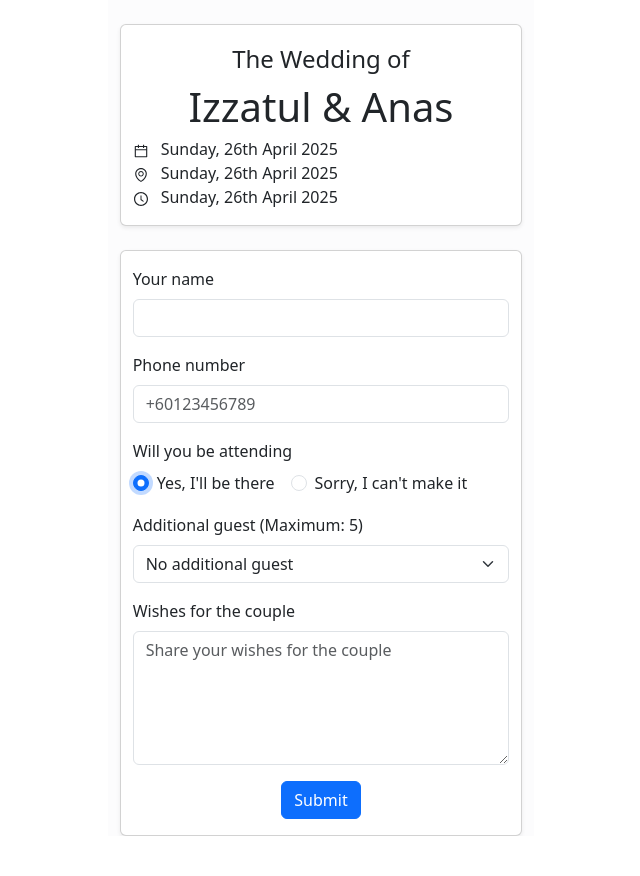
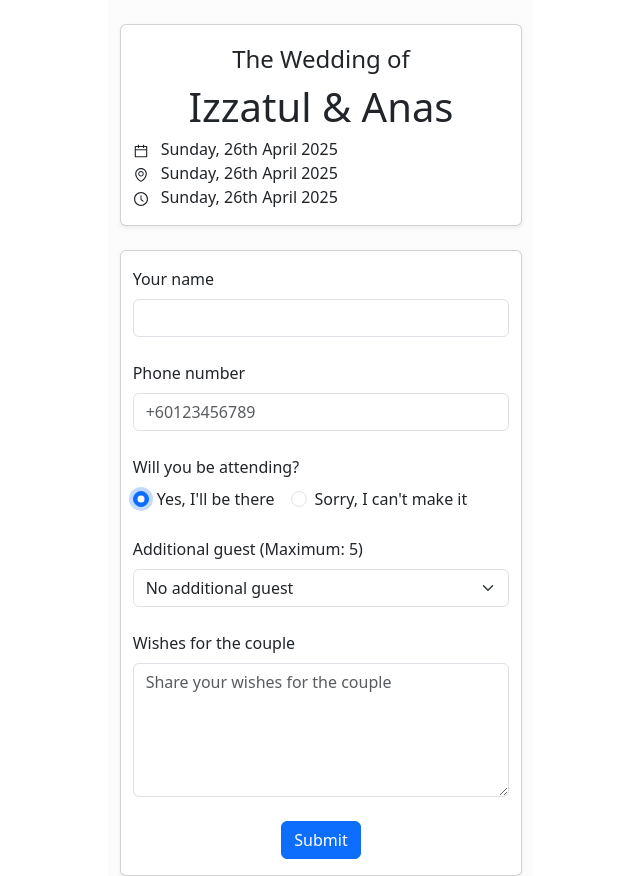
Before and after one commit to Zer0-01/react-typescript-wedding-invitation, a React (Vite) app: page /home in a window 1280 px wide. Both pictures are taken after a click on the radio button "Yes, I'll be there". Shown: the whole page, without its empty margins (319-959 px from the left). Before the commit the page ends 836 px from the top, so only its background shows below. Built offline with nearby package versions, Linux system fonts and the light colour scheme.

Commit message:
fix: radio button

```diff
--- a/src/components/big/RsvpForm.tsx
+++ b/src/components/big/RsvpForm.tsx
@@ -19,33 +19,61 @@ const RsvpForm = () => {
 
     const [showModal, setShowModal] = useState(false);
 
+    const [validated, setValidated] = useState(false);
+
+    const handleSubmit = (event: React.FormEvent<HTMLFormElement>) => {
+        const form = event.currentTarget;
+        if (form.checkValidity() === false) {
+            event.preventDefault();
+            event.stopPropagation();
+        }
+
+        setValidated(true);
+    };
+
+
     return (
         <>
             <Card className="shadow-sm py-3 ">
                 <Container>
-                    <Form>
-                        <Form.Group className="mb-3" controlId="formBasicName">
+                    <Form noValidate validated={validated} onSubmit={handleSubmit}>
+                        <Form.Group className="mb-4" controlId="formBasicName">
                             <Form.Label>Your name</Form.Label>
-                            <Form.Control type="text" onChange={(e) => setForm({ ...form, name: e.target.value })} />
+                            <Form.Control required type="text" onChange={(e) => setForm({ ...form, name: e.target.value })} />
+                            <Form.Control.Feedback type="invalid">Please enter your name.</Form.Control.Feedback>
                         </Form.Group>
 
-                        <Form.Group className="mb-3" controlId="formBasicPhoneNumber">
+                        <Form.Group className="mb-4" controlId="formBasicPhoneNumber">
                             <Form.Label>Phone number</Form.Label>
-                            <Form.Control type="text" placeholder="+60123456789" onChange={(e) => setForm({ ...form, phoneNumber: e.target.value })} />
+                            <Form.Control required type="text" placeholder="+60123456789" onChange={(e) => setForm({ ...form, phoneNumber: e.target.value })} />
+                            <Form.Control.Feedback type="invalid">Please enter your phone number.</Form.Control.Feedback>
                         </Form.Group>
 
-                        <Form.Group className="mb-3" controlId="formBasicAttendance">
-                            <Form.Label>Will you be attending</Form.Label>
-                            <div />
-                            <Form.Check id="radio-1" inline type="radio" label="Yes, I'll be there" name="group1" onChange={() => setForm({ ...form, attendance: true })}
-                            />
-                            <Form.Check id="radio-2" inline type="radio" label="Sorry, I can't make it" name="group1" onChange={() => setForm({ ...form, attendance: false, guestCount: 0 })}
-                            />
+                        <Form.Group className="mb-4">
+                            <div className="mb-2">Will you be attending?</div>
+                            <div key="inline-radio" className="mb-3">
+                                <Form.Check
+                                    inline
+                                    label="Yes, I'll be there"
+                                    name="attendance"
+                                    type="radio"
+                                    id="attendYes"
+                                    onChange={() => setForm({ ...form, attendance: true })}
+                                />
+                                <Form.Check
+                                    inline
+                                    label="Sorry, I can't make it"
+                                    name="attendance"
+                                    type="radio"
+                                    id="attendNo"
+                                    onChange={() => setForm({ ...form, attendance: false, guestCount: 0 })}
+                                />
+                            </div>
                         </Form.Group>
 
-                        {!!form.attendance && <Form.Group className="mb-3" controlId="formBasicGuest">
+                        {!!form.attendance && <Form.Group className="mb-4" controlId="formBasicGuest">
                             <Form.Label>Additional guest (Maximum: 5)</Form.Label>
-                            <Form.Select aria-label="Default select example" onChange={(e) => setForm({ ...form, guestCount: parseInt(e.target.value) })}>
+                            <Form.Select required aria-label="Default select example" onChange={(e) => setForm({ ...form, guestCount: parseInt(e.target.value) })}>
                                 <option value="0">No additional guest</option>
                                 <option value="1">1</option>
                                 <option value="2">2</option>
@@ -55,20 +83,18 @@ const RsvpForm = () => {
                             </Form.Select>
                         </Form.Group>}
 
-                        <Form.Group className="mb-3" controlId="formBasicMessage">
+                        <Form.Group className="mb-4" controlId="formBasicMessage">
                             <Form.Label>Wishes for the couple</Form.Label>
                             <Form.Control as="textarea" rows={5} placeholder="Share your wishes for the couple" onChange={(e) => setForm({ ...form, message: e.target.value })} />
                         </Form.Group>
 
                         <Row className="justify-content-center">
                             <Col xs="auto">
-                                <Button className="text-center" variant="primary" type="button" onClick={() => setShowModal(true)}>
+                                <Button className="text-center" variant="primary" type="submit" >
                                     Submit
                                 </Button>
                             </Col>
-
                         </Row>
-
                     </Form>
                 </Container>
             </Card >
@@ -88,11 +114,15 @@ const RsvpForm = () => {
                     <div>Please review your RSVP details. Once submitted, you cannot modify this information.</div>
                     <br />
                     <div className="fw-bold">Your RSVP details:</div>
-                    <RsvpSummary label={"Name"} value={form.name} />
-                    <RsvpSummary label={"Phone number"} value={form.phoneNumber} />
-                    <RsvpSummary label={"Will you be attending"} value={form.attendance ? "Yes, I'll be there" : "Sorry, I can't make it"} />
-                    <RsvpSummary label={"Additional guest"} value={form.guestCount.toString()} />
-                    <RsvpSummary label={"Wishes for the couple"} value={form.message} />
+                    {[
+                        { label: "Name", value: form.name },
+                        { label: "Phone number", value: form.phoneNumber },
+                        { label: "Will you be attending", value: form.attendance ? "Yes, I'll be there" : "Sorry, I can't make it" },
+                        { label: "Additional guest", value: form.guestCount.toString() },
+                        { label: "Wishes for the couple", value: form.message }
+                    ].map((item, index) => (
+                        <RsvpSummary key={index} label={item.label} value={item.value} />
+                    ))}
 
                 </Modal.Body>
                 <Modal.Footer>
```
